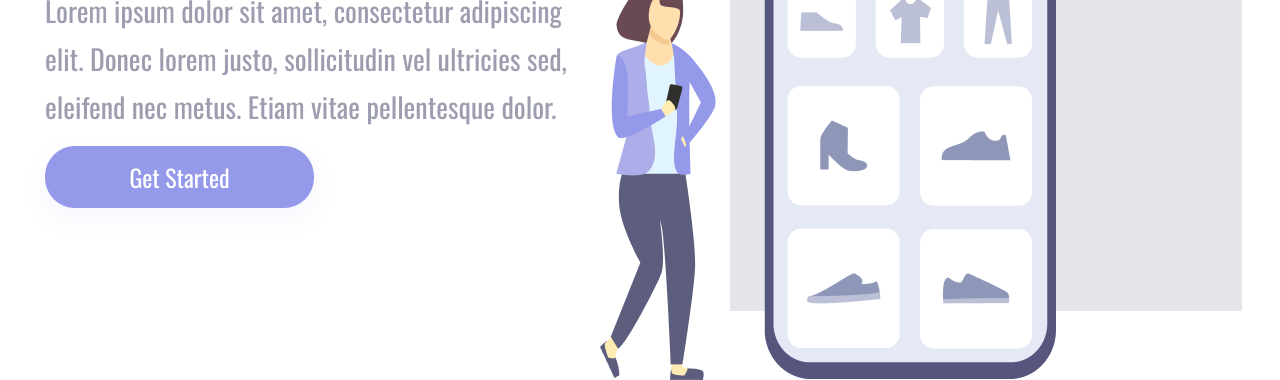
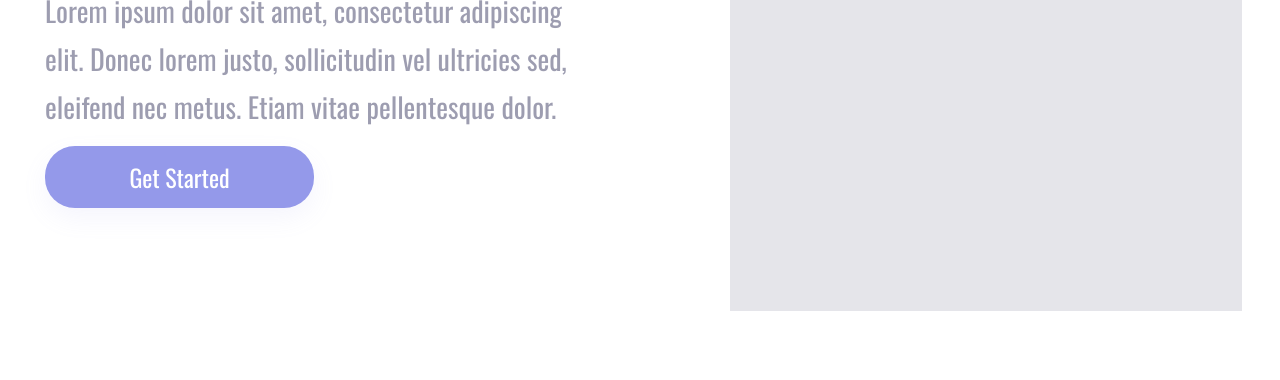
Before and after one commit to Guilhermedev20/Easy-Shopping, a plain HTML site: page index.html in a window 1280 px wide. Shown: the part 489-869 px from the top of the page. After the commit the page ends 800 px from the top, so only its background shows below. Drawn offline with nearby package versions, Linux system fonts and the light colour scheme.

Commit message:
commit alteracoes

```diff
--- a/index.html
+++ b/index.html
@@ -26,7 +26,7 @@
         <a class="link-header">About</a>
         <a class="link-header">Contact</a>
     </header>
-    <img src="./assets/Illustration-3-3.png" alt="woman with cell phone in hand">
+    <img src="./assets/" alt="woman with cell phone in hand">
    </section>
  </div>
 </body>
```
Also changed, not shown: assets/desktop.png (added), assets/mobile.png (added).
